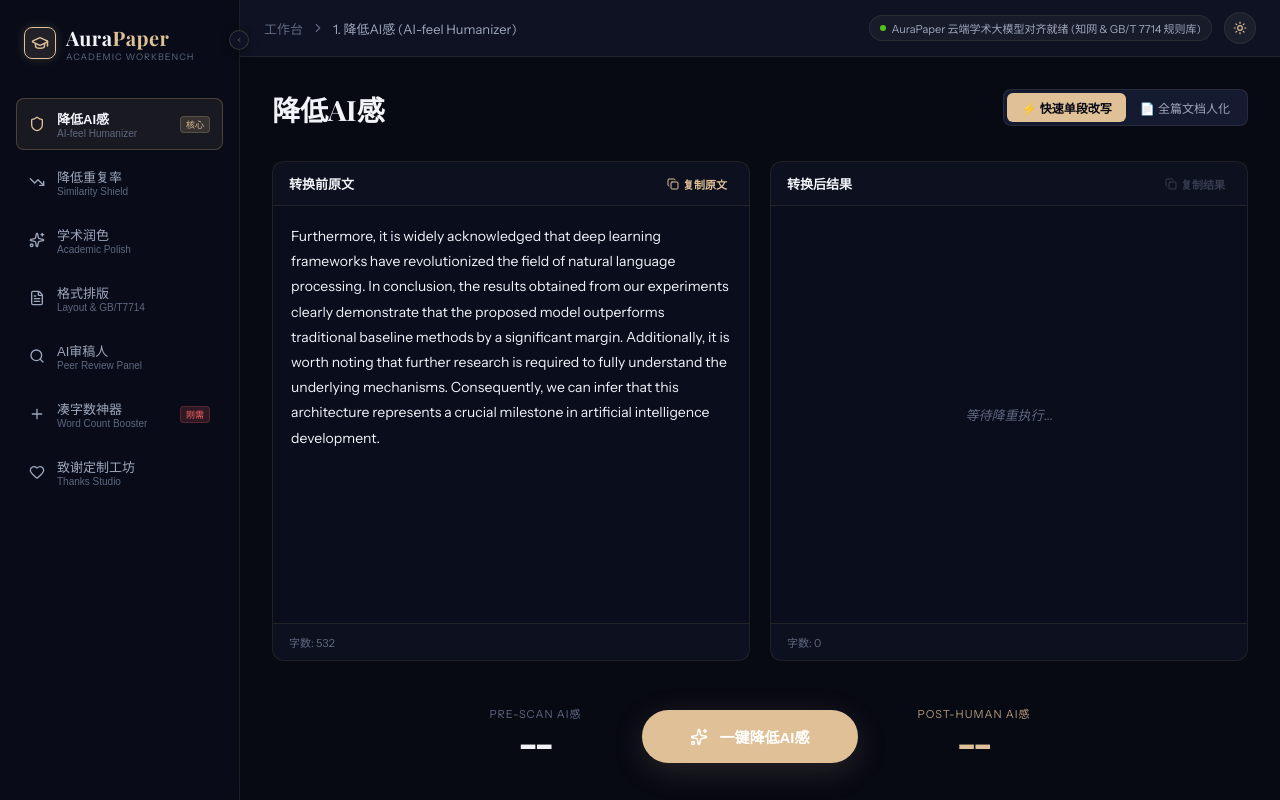
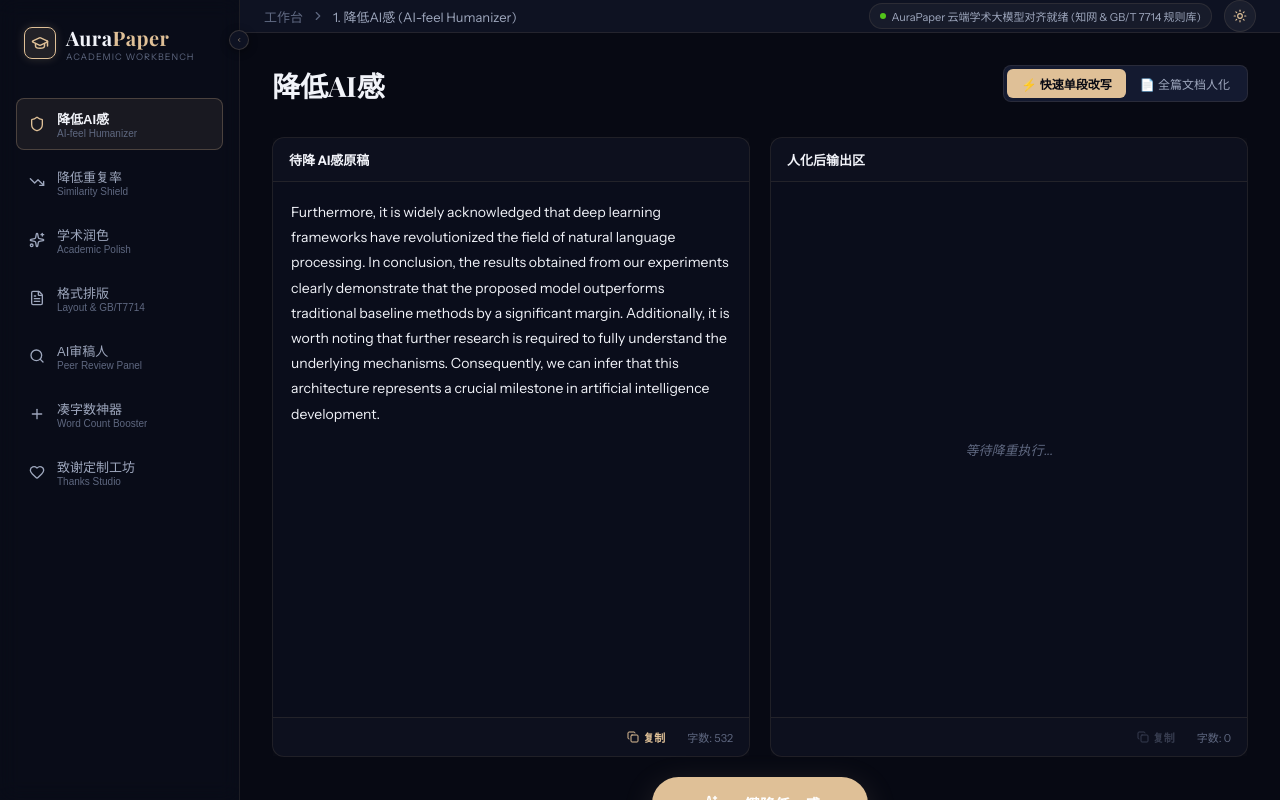
Before and after one commit to GuoqiangJia/autopapers, a React (Vite) app: page / in a window 1280 px wide. Built offline with nearby package versions, Linux system fonts and the light colour scheme; a web font is replaced by a local one.

Commit message:
branches

```diff
--- a/src/App.tsx
+++ b/src/App.tsx
@@ -1178,12 +1178,12 @@ export default function App() {
           {/* Navigation Items */}
           <div style={{ display: 'flex', flexDirection: 'column', gap: '6px' }}>
             {[
-              { id: 'aigc', label: '降低AI感', desc: 'AI-feel Humanizer', icon: Shield, badge: '核心' },
+              { id: 'aigc', label: '降低AI感', desc: 'AI-feel Humanizer', icon: Shield },
               { id: 'plagiarism', label: '降低重复率', desc: 'Similarity Shield', icon: TrendingDown },
               { id: 'polish', label: '学术润色', desc: 'Academic Polish', icon: Sparkles },
               { id: 'layout', label: '格式排版', desc: 'Layout & GB/T7714', icon: FileText },
               { id: 'review', label: 'AI审稿人', desc: 'Peer Review Panel', icon: Search },
-              { id: 'booster', label: '凑字数神器', desc: 'Word Count Booster', icon: Plus, badge: '刚需' },
+              { id: 'booster', label: '凑字数神器', desc: 'Word Count Booster', icon: Plus },
               { id: 'thanks', label: '致谢定制工坊', desc: 'Thanks Studio', icon: Heart }
             ].map((item) => {
               const Icon = item.icon;
@@ -1389,15 +1389,9 @@ export default function App() {
 
                   {/* Editors */}
                   <div style={{ display: 'grid', gridTemplateColumns: '1fr 1fr', gap: '20px' }}>
-                    <div className="glass-panel" style={{ display: 'flex', flexDirection: 'column', height: '500px', border: '1px solid var(--border-light)' }}>
+                    <div className="glass-panel" style={{ display: 'flex', flexDirection: 'column', height: '620px', border: '1px solid var(--border-light)' }}>
                       <div style={{ borderBottom: '1px solid var(--border-light)', padding: '12px 16px', backgroundColor: 'rgba(255,255,255,0.01)', display: 'flex', justifyContent: 'space-between', alignItems: 'center' }}>
-                        <span style={{ fontSize: '13px', fontWeight: 'bold', color: 'var(--text-primary)' }}>转换前原文</span>
-                        <button
-                          onClick={() => navigator.clipboard.writeText(aigcTextQuick)}
-                          style={{ background: 'transparent', border: 'none', color: 'var(--accent)', fontSize: '11px', cursor: 'pointer', display: 'flex', alignItems: 'center', gap: '4px', fontWeight: 'bold' }}
-                        >
-                          <Copy size={12} /> 复制原文
-                        </button>
+                        <span style={{ fontSize: '13px', fontWeight: 'bold', color: 'var(--text-primary)' }}>待降 AI感原稿</span>
                       </div>
                       <div style={{ padding: '16px', flex: 1 }}>
                         <textarea
@@ -1418,14 +1412,37 @@ export default function App() {
                           }}
                         />
                       </div>
-                      <div style={{ borderTop: '1px solid var(--border-light)', padding: '10px 16px', display: 'flex', justifyContent: 'space-between', alignItems: 'center', backgroundColor: 'rgba(255,255,255,0.01)' }}>
+                      <div style={{ borderTop: '1px solid var(--border-light)', padding: '10px 16px', display: 'flex', justifyContent: 'flex-end', alignItems: 'center', gap: '16px', backgroundColor: 'rgba(255,255,255,0.01)' }}>
+                        <button
+                          onClick={() => navigator.clipboard.writeText(aigcTextQuick)}
+                          style={{ background: 'transparent', border: 'none', color: 'var(--accent)', fontSize: '11px', cursor: 'pointer', display: 'flex', alignItems: 'center', gap: '4px', fontWeight: 'bold' }}
+                        >
+                          <Copy size={12} /> 复制
+                        </button>
                         <span style={{ fontSize: '11px', color: 'var(--text-muted)' }}>字数: {aigcTextQuick.length}</span>
                       </div>
                     </div>
 
-                    <div className="glass-panel" style={{ display: 'flex', flexDirection: 'column', height: '500px', border: '1px solid var(--border-light)' }}>
+                    <div className="glass-panel" style={{ display: 'flex', flexDirection: 'column', height: '620px', border: '1px solid var(--border-light)' }}>
                       <div style={{ borderBottom: '1px solid var(--border-light)', padding: '12px 16px', backgroundColor: 'rgba(255,255,255,0.01)', display: 'flex', justifyContent: 'space-between', alignItems: 'center' }}>
-                        <span style={{ fontSize: '13px', fontWeight: 'bold', color: 'var(--text-primary)' }}>转换后结果</span>
+                        <span style={{ fontSize: '13px', fontWeight: 'bold', color: 'var(--text-primary)' }}>人化后输出区</span>
+                      </div>
+                      <div style={{ padding: '16px', flex: 1, overflowY: 'auto' }}>
+                        {isHumanizingQuick ? (
+                          <div style={{ display: 'flex', flexDirection: 'column', gap: '12px', justifyContent: 'center', alignItems: 'center', height: '100%' }}>
+                            <div style={{ border: '3px solid rgba(223, 192, 151, 0.1)', borderTopColor: 'var(--accent)', borderRadius: '50%', width: '28px', height: '28px', animation: 'spin 1s linear infinite' }} />
+                          </div>
+                        ) : humanizedTextQuick ? (
+                          <div style={{ lineHeight: '1.8', fontSize: '14px', color: 'var(--accent-text)', whiteSpace: 'pre-wrap' }}>
+                            {humanizedTextQuick}
+                          </div>
+                        ) : (
+                          <div style={{ display: 'flex', justifyContent: 'center', alignItems: 'center', height: '100%', color: 'var(--text-muted)', fontSize: '13px', fontStyle: 'italic' }}>
+                            等待降重执行...
+                          </div>
+                        )}
+                      </div>
+                      <div style={{ borderTop: '1px solid var(--border-light)', padding: '10px 16px', display: 'flex', justifyContent: 'flex-end', alignItems: 'center', gap: '16px', backgroundColor: 'rgba(255,255,255,0.01)' }}>
                         <button
                           onClick={() => navigator.clipboard.writeText(humanizedTextQuick)}
                           disabled={!humanizedTextQuick}
@@ -1442,47 +1459,20 @@ export default function App() {
                             opacity: humanizedTextQuick ? 1 : 0.5
                           }}
                         >
-                          <Copy size={12} /> 复制结果
-                        </button>
-                      </div>
-                      <div style={{ padding: '16px', flex: 1, overflowY: 'auto' }}>
-                        {isHumanizingQuick ? (
-                          <div style={{ display: 'flex', flexDirection: 'column', gap: '12px', justifyContent: 'center', alignItems: 'center', height: '100%' }}>
-                            <div style={{ border: '3px solid rgba(223, 192, 151, 0.1)', borderTopColor: 'var(--accent)', borderRadius: '50%', width: '28px', height: '28px', animation: 'spin 1s linear infinite' }} />
-                          </div>
-                        ) : humanizedTextQuick ? (
-                          <div style={{ lineHeight: '1.8', fontSize: '14px', color: 'var(--accent-text)', whiteSpace: 'pre-wrap' }}>
-                            {humanizedTextQuick}
-                          </div>
-                        ) : (
-                          <div style={{ display: 'flex', justifyContent: 'center', alignItems: 'center', height: '100%', color: 'var(--text-muted)', fontSize: '13px', fontStyle: 'italic' }}>
-                            等待降重执行...
-                          </div>
-                        )}
-                      </div>
-                      <div style={{ borderTop: '1px solid var(--border-light)', padding: '10px 16px', display: 'flex', justifyContent: 'space-between', alignItems: 'center', backgroundColor: 'rgba(255,255,255,0.01)' }}>
+                          <Copy size={12} /> 复制
+                        </button>
                         <span style={{ fontSize: '11px', color: 'var(--text-muted)' }}>字数: {humanizedTextQuick.length}</span>
                       </div>
                     </div>
                   </div>
 
-                  {/* Status & Dashboard Action Area */}
-                  <div style={{ marginTop: '24px', display: 'flex', flexDirection: 'column', gap: '16px', alignItems: 'center' }}>
+                  {/* Action Button */}
+                  <div style={{ display: 'flex', flexDirection: 'column', alignItems: 'center', gap: '12px' }}>
                     {agentStatus && (
-                      <div style={{ fontSize: '12px', color: 'var(--accent)', fontStyle: 'italic', opacity: 0.8, marginBottom: '4px' }}>
+                      <div style={{ fontSize: '12px', color: 'var(--accent)', fontStyle: 'italic', opacity: 0.8 }}>
                         {agentStatus}
                       </div>
                     )}
-
-                    <div style={{ display: 'flex', alignItems: 'center', gap: '60px' }}>
-                      {/* Left Score: Before */}
-                      <div style={{ textAlign: 'center' }}>
-                        <div style={{ fontSize: '11px', color: 'var(--text-muted)', marginBottom: '4px', textTransform: 'uppercase', letterSpacing: '1px' }}>PRE-SCAN AI感</div>
-                        <div style={{ fontSize: '32px', fontWeight: 'bold', color: 'var(--text-primary)', fontFamily: 'var(--font-mono)' }}>
-                          {originalAigcRateQuick !== null ? originalAigcRateQuick + '%' : '--'}
-                        </div>
-                      </div>
-
                     <button
                       onClick={handleHumanizeQuick}
                       disabled={isHumanizingQuick}
@@ -1517,15 +1507,6 @@ export default function App() {
                       <Sparkles size={18} />
                       {isHumanizingQuick ? '正在智能重构...' : '一键降低AI感'}
                     </button>
-
-                      {/* Right Score: After */}
-                      <div style={{ textAlign: 'center' }}>
-                        <div style={{ fontSize: '11px', color: 'var(--accent)', marginBottom: '4px', textTransform: 'uppercase', letterSpacing: '1px', opacity: 0.8 }}>POST-HUMAN AI感</div>
-                        <div style={{ fontSize: '32px', fontWeight: 'bold', color: 'var(--accent)', fontFamily: 'var(--font-mono)' }}>
-                          {aigcRateQuick !== null ? aigcRateQuick + '%' : '--'}
-                        </div>
-                      </div>
-                    </div>
                   </div>
 
                 </div>
```
Lines whose indentation alone changed are shown as unchanged.
